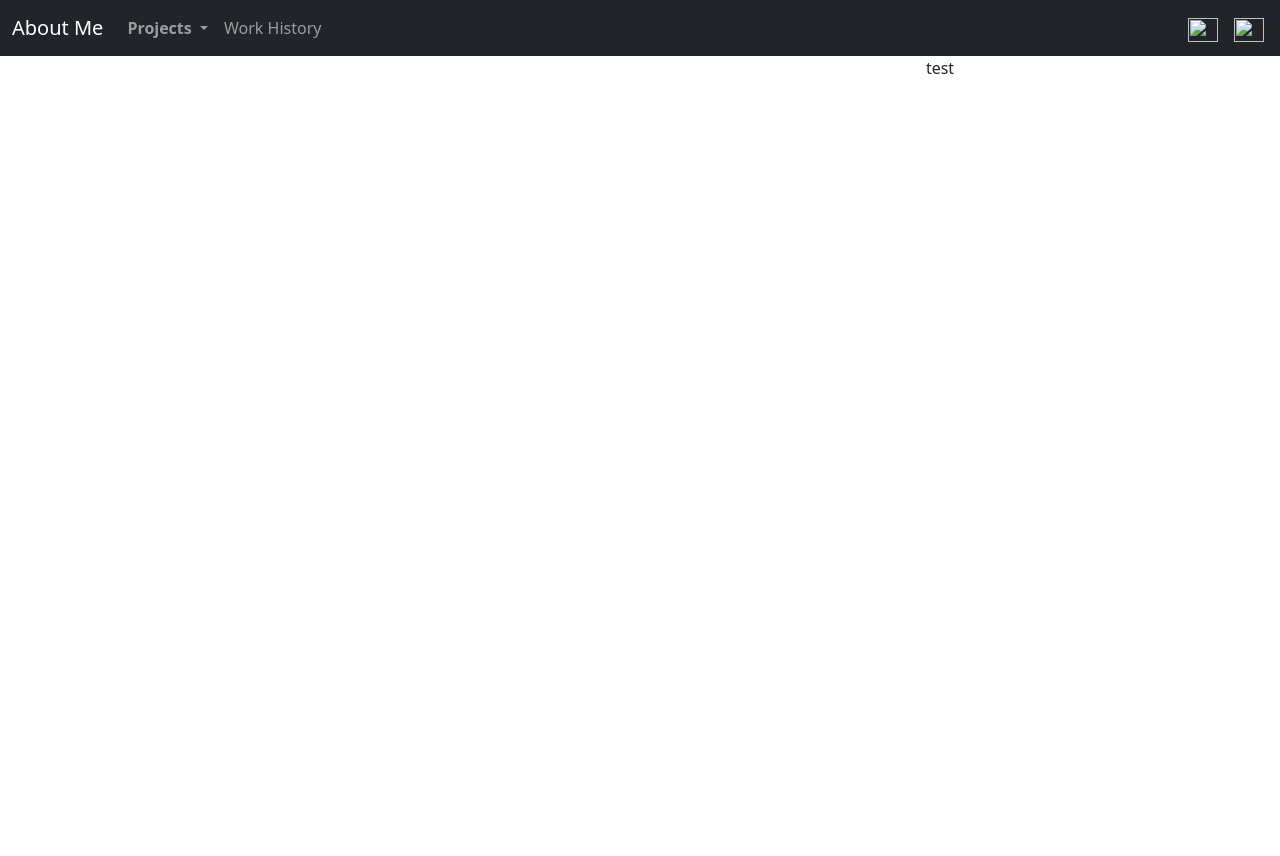
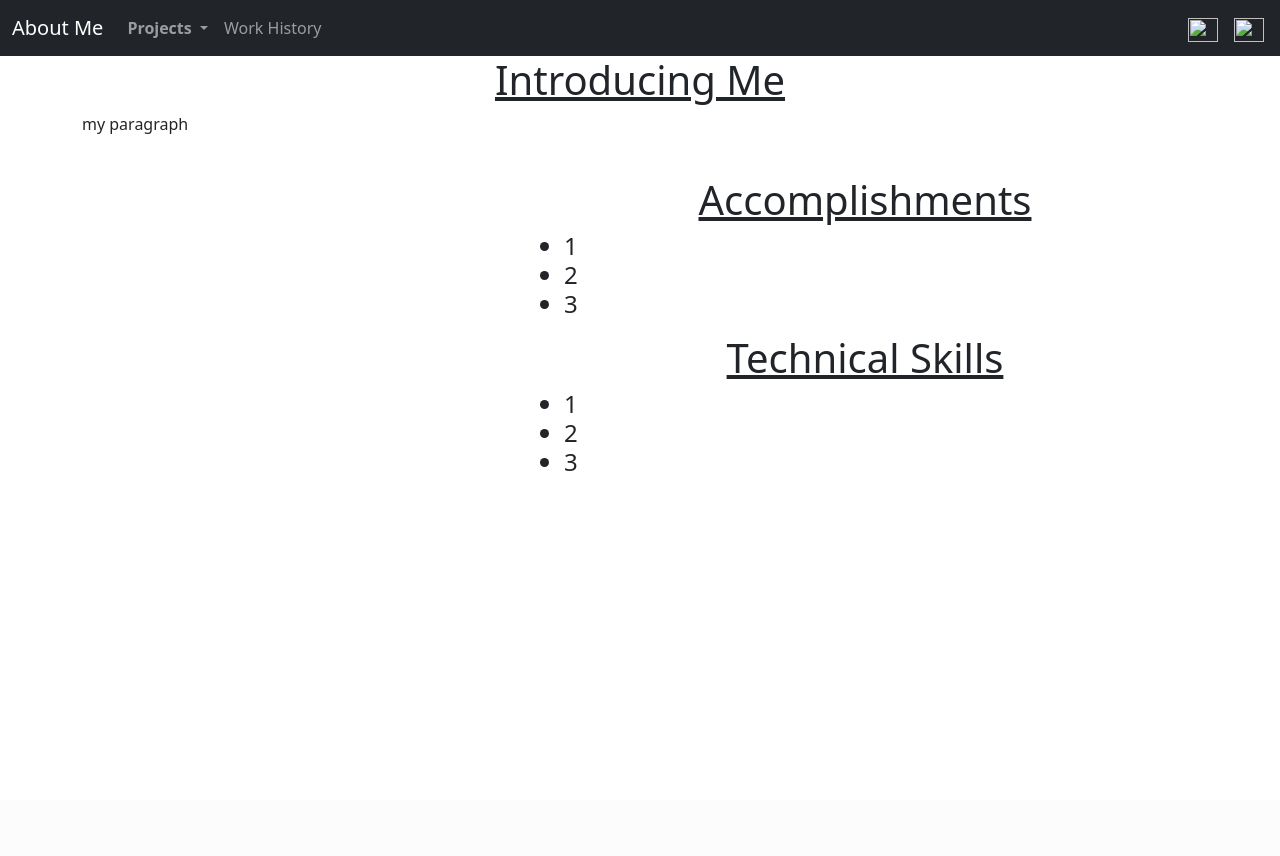
Before and after one commit to KingBubIII/portfolio_website, a Django app: template devsite/me_info/templates/me_info/index.html in a window 1280 px wide. After the commit the page ends 471 px from the top, so only its background shows below. Run offline with Django 5.2, Linux system fonts and the light colour scheme; the template is opened without the code that fills it, so the values that code supplies are empty.

Commit message:
added more structure to the about me page and cleaned up css file so that only class tags used multiple times are defined in the css

```diff
--- /dev/null
+++ b/devsite/me_info/static/CSS/about_me.css
@@ -0,0 +1,4 @@
+.about-me-headers {
+    text-align: center;
+    text-decoration: underline;
+}
--- a/devsite/me_info/static/CSS/style.css
+++ /dev/null
@@ -1,4 +0,0 @@
-.carousel {
-    width:600px;
-    height:800px;
-}
--- a/devsite/me_info/templates/me_info/index.html
+++ b/devsite/me_info/templates/me_info/index.html
@@ -2,11 +2,18 @@
 {% load static %}
 
 {% block content %}
-<link rel="stylesheet" href="{% static 'css/style.css' %}">
+<link rel="stylesheet" href="{% static 'css/about_me.css' %}">
 
-<div class="container text-center">
+<div class="container">
   <div class="row">
-    <div id="col carouselExampleIndicators" class="carousel slide">
+    <h1 class="about-me-headers">Introducing Me</h1>
+    <p>
+      my paragraph
+    </p>
+  </div>
+  <br>
+  <div class="row">
+    <div id="carouselExampleIndicators" class="carousel slide" style="width:450px; height:600px;">
       <div class="carousel-inner">
         {% for image_path in image_paths %}
           {% if forloop.first %}
@@ -28,8 +35,24 @@
       </button>
     </div>
     <div class="col">
-      test
+      <h1 class="about-me-headers">Accomplishments</h1>
+        <ul>
+          <h4>
+            <li>1</li>
+            <li>2</li>
+            <li>3</li>
+          </h4>
+        </ul>
+      <h1 class="about-me-headers">Technical Skills</h1>
+        <ul>
+          <h4>
+            <li>1</li>
+            <li>2</li>
+            <li>3</li>
+          </h4>
+        </ul>
     </div>
+
   </div>
 </div>
 {% endblock %}
```
Also changed, not shown: devsite/me_info/templates/me_info/test.html (deleted, +0 -38 lines).
